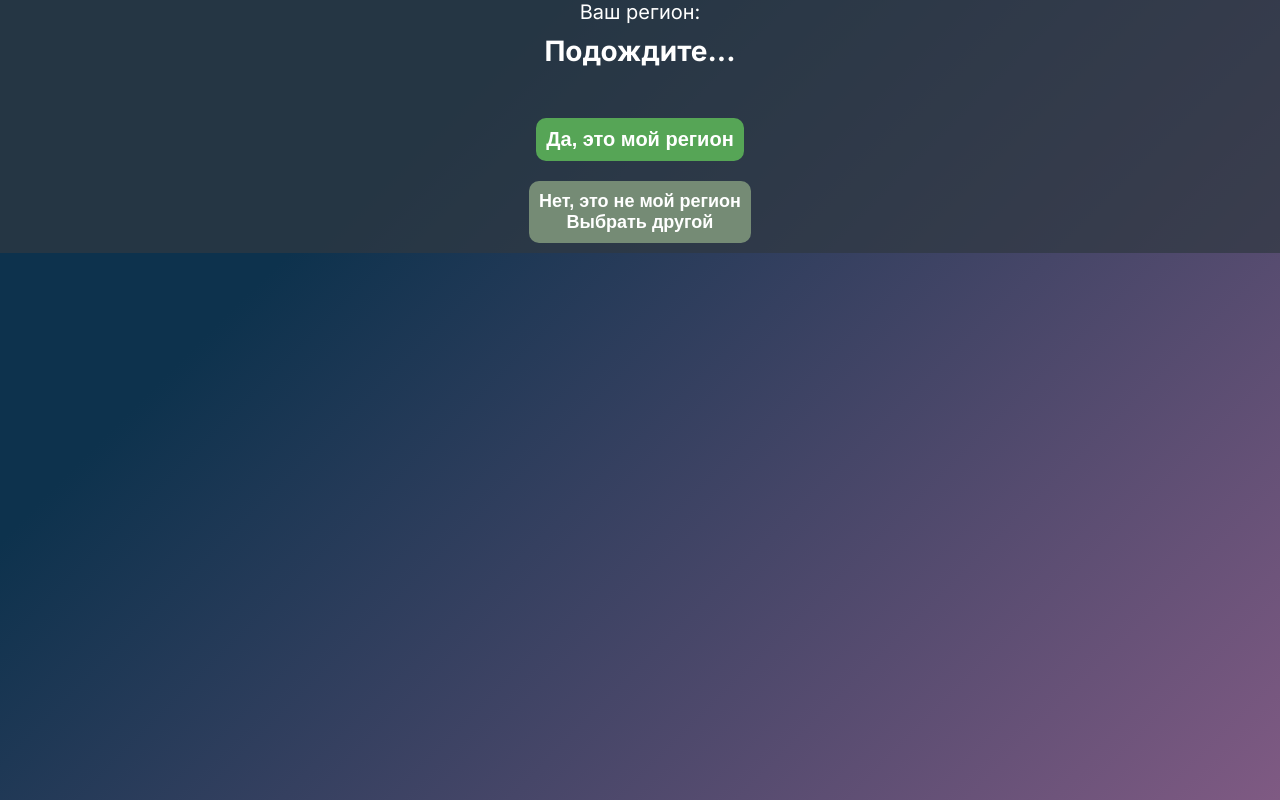
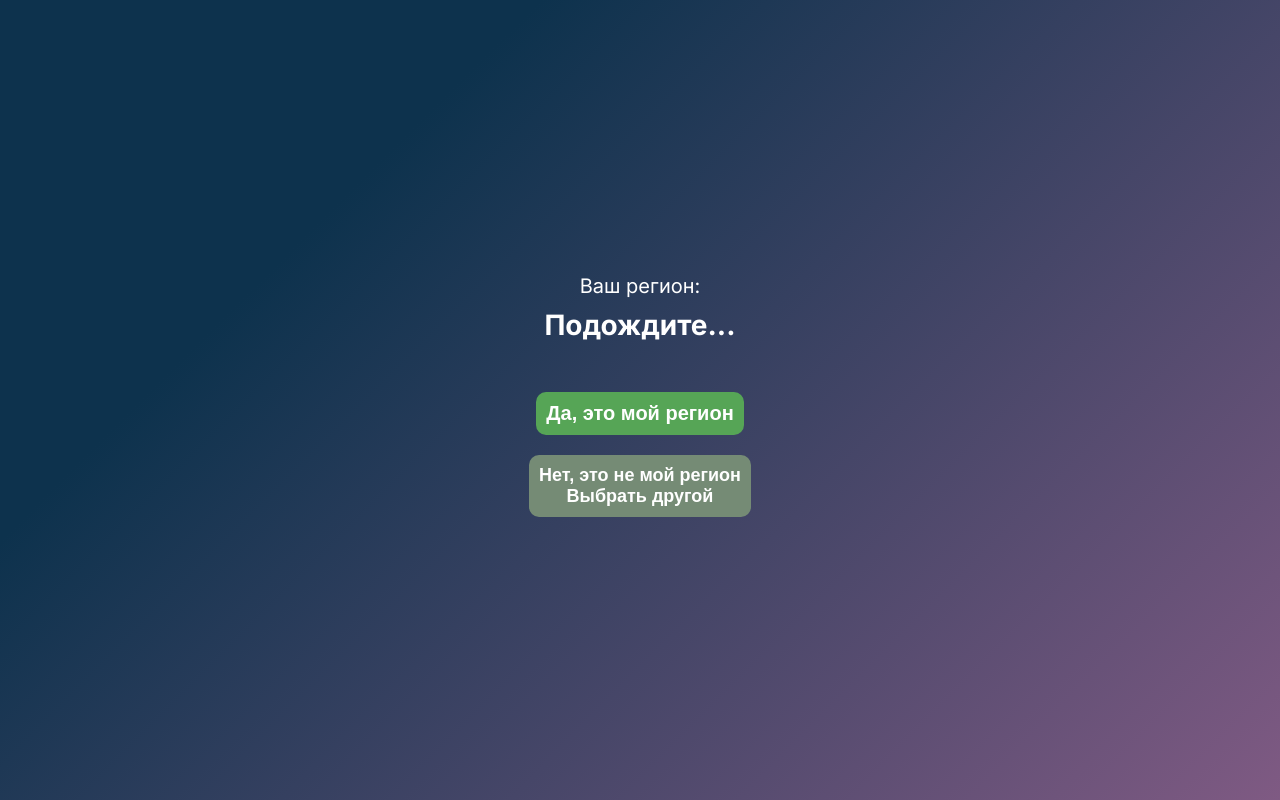
Before and after one commit to K1ngVlad/simple-weather, a Next.js app: page /1 in a window 1280 px wide. Built offline with nearby package versions, Linux system fonts and the light colour scheme; no server answers.

Commit message:
height_2

```diff
--- a/app/globals.css
+++ b/app/globals.css
@@ -31,6 +31,7 @@ main {
   padding: 0;
   background-color: #7f5a83;
   background-image: linear-gradient(315deg, #7f5a83 0%, #0d324d 74%);
+  height: 100vh;
   min-height: 100vh;
 }
 
--- a/components/Region/Region.module.scss
+++ b/components/Region/Region.module.scss
@@ -1,12 +1,14 @@
 .region {
   width: 100vw;
+  // height: 100vh;
   height: calc(100% - env(safe-area-inset-top));
   padding-top: env(safe-area-inset-top);
   display: flex;
   flex-direction: column;
   justify-content: center;
   align-items: center;
-
+  background-color: #7f5a83;
+  background-image: linear-gradient(315deg, #7f5a83 0%, #0d324d 74%);
   border-radius: 0;
 }
 
```
